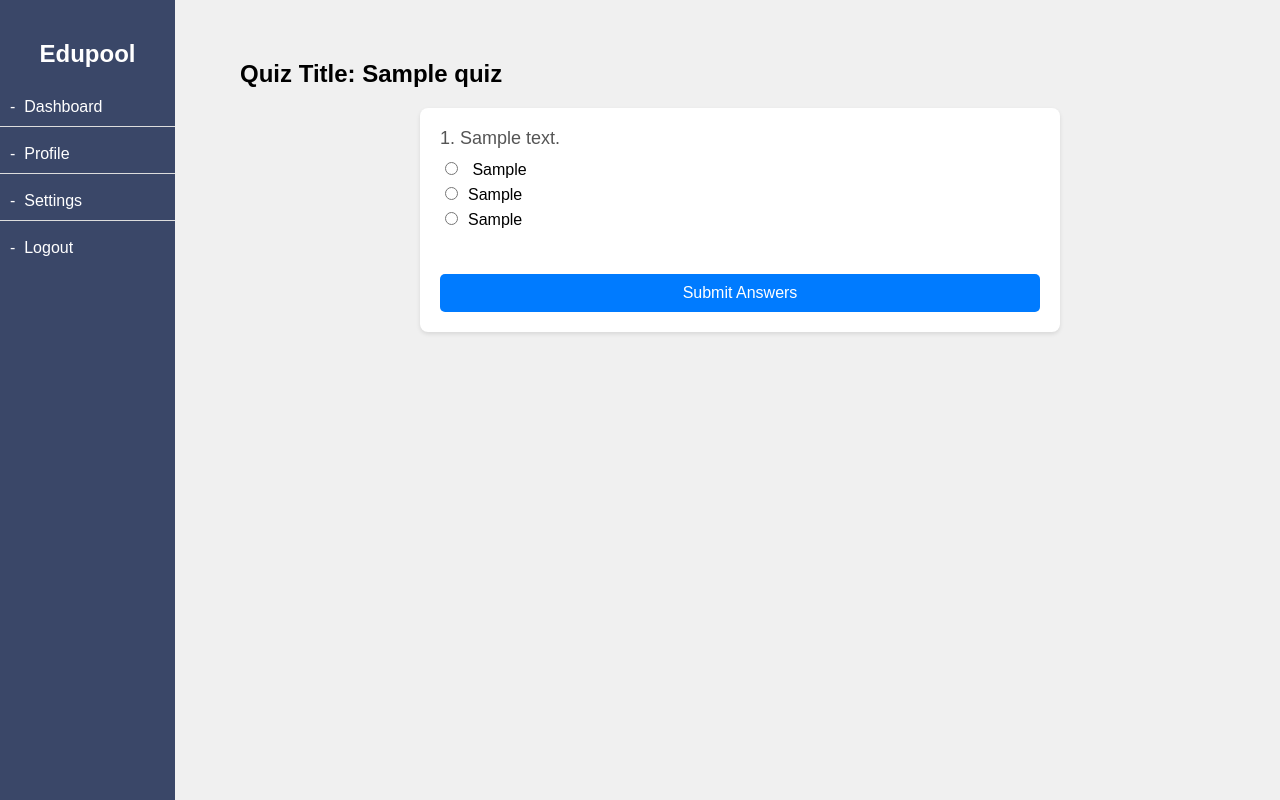
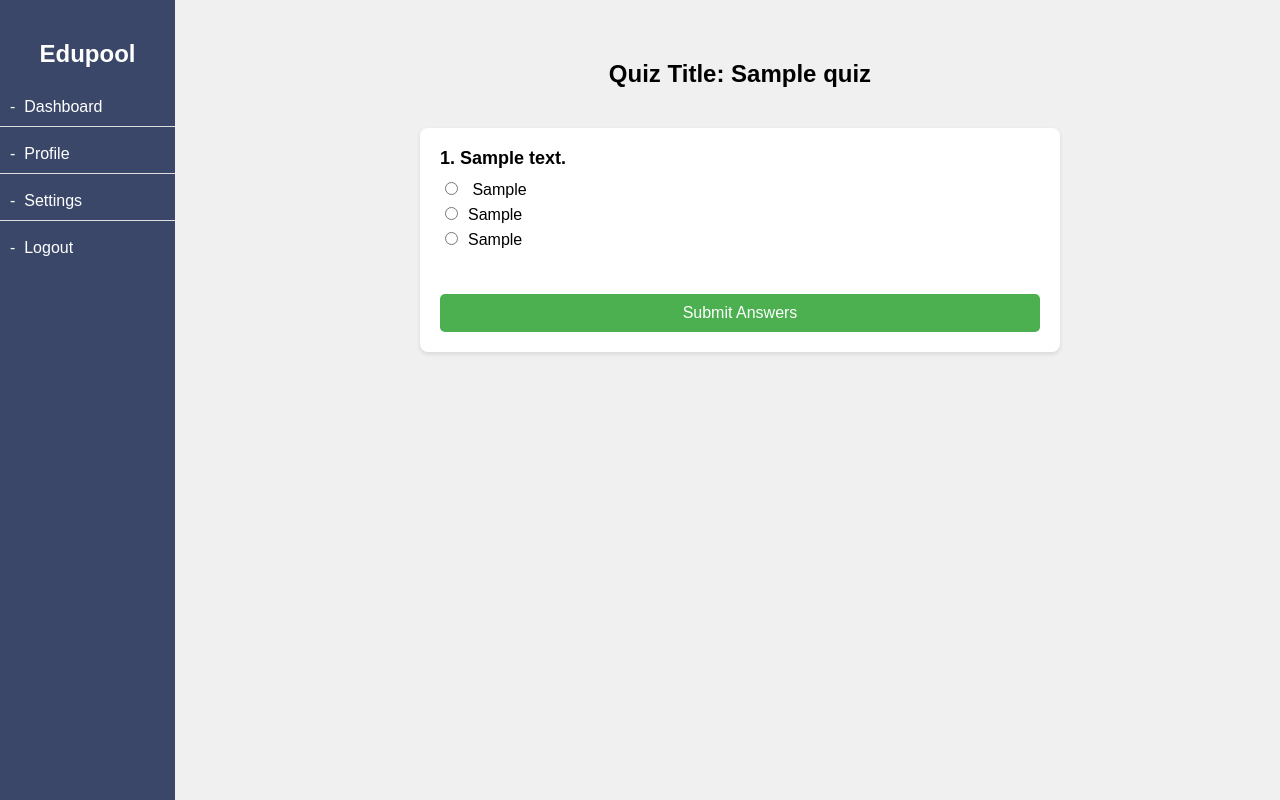
Before and after one commit to RajveerSodhi/COSC310, a Python web app: template flask/website/templates/quiz.html in a window 1280 px wide. Run offline with Jinja, Linux system fonts and the light colour scheme; the template is opened without the code that fills it: most values are stand-ins (such as "Sample title", 1, 10 or a date in 2020).

Commit message:
Added updated css for quiz qand essay

```diff
--- a/flask/website/static/css/essay.css
+++ b/flask/website/static/css/essay.css
@@ -112,3 +112,9 @@ body {
     width: 50%; /* Adjust width as needed */
     height: auto; /* Maintains the aspect ratio of the image */
   }
+  .title-container {
+    text-align: center;
+  }
+  .question-text {
+    font-weight: bold;
+  }
--- a/flask/website/static/css/quiz.css
+++ b/flask/website/static/css/quiz.css
@@ -30,9 +30,9 @@ body {
   }
 
   .question-text {
+    font-weight: bold;
     font-size: 18px;
     margin: 0 0 10px 0;
-    color: #555;
   }
 
   .options {
@@ -55,7 +55,7 @@ body {
   }
 
   .submit-quiz {
-    background-color: #007bff;
+    background-color: #4CAF50;
     color: #ffffff;
     border: none;
     padding: 10px 15px;
@@ -66,5 +66,10 @@ body {
   }
 
   .submit-quiz:hover {
-    background-color: #0056b3;
+    background-color: #4CAF50;
   }
+
+  .quiz-title {
+    text-align: center;
+    margin-bottom: 40px;
+  }
```
